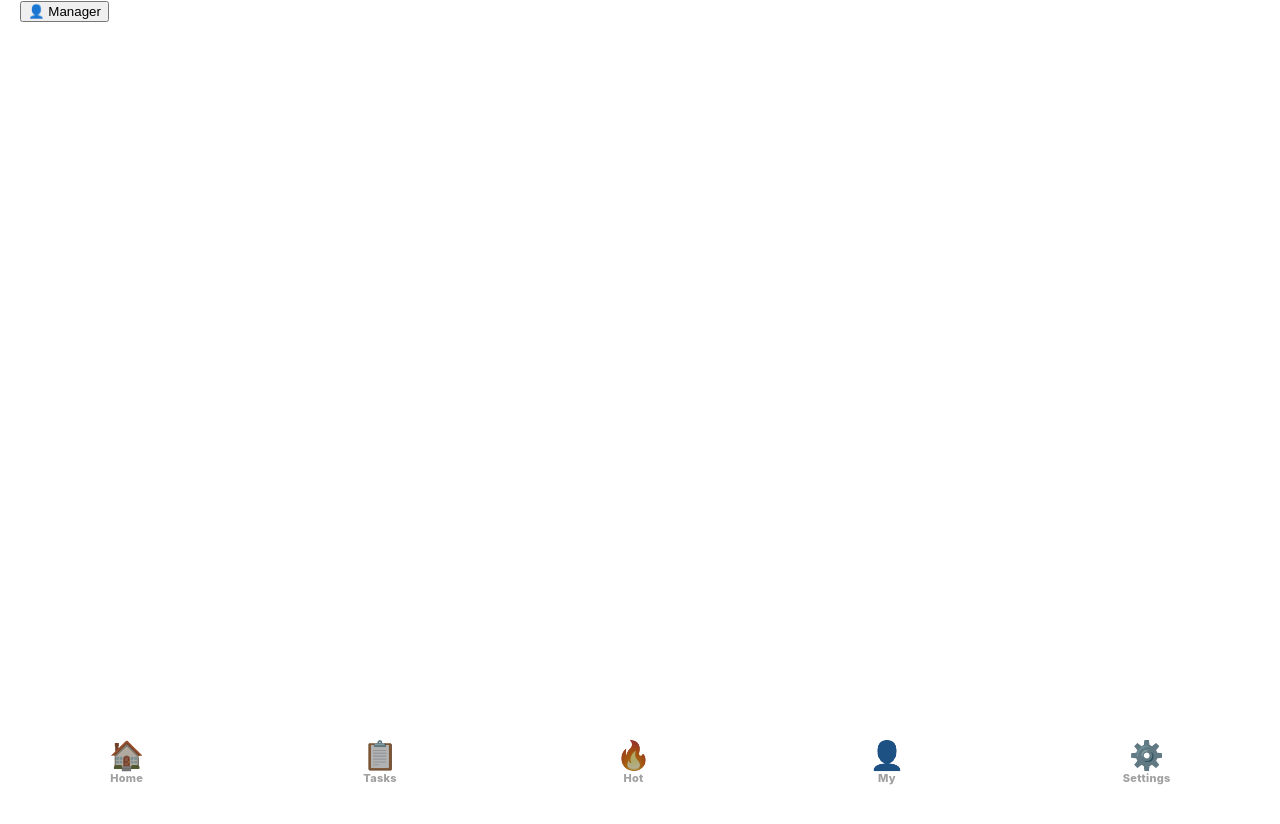
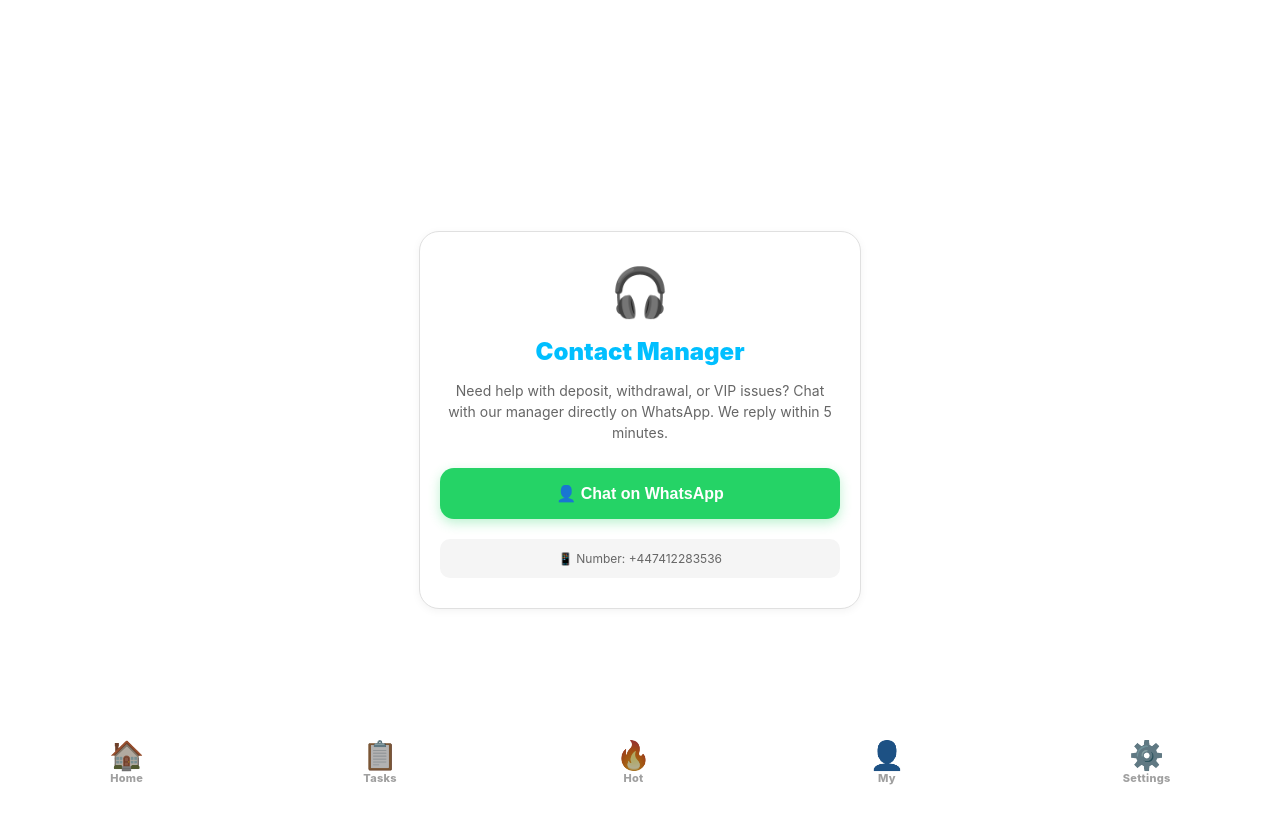
Before and after one commit to Molly256/palamedes-pr, a Next.js app: page /manager in a window 1280 px wide. Shown: the top 824 px of the page. Before the commit the page ends 800 px from the top, so only its background shows below. Built offline with nearby package versions, Linux system fonts and the light colour scheme.

Commit message:
Push all files: API, Dashboard, My, Manager

```diff
--- a/app/manager/page.js
+++ b/app/manager/page.js
@@ -1,13 +1,97 @@
+'use client'
+import Card from '../../components/Card'
+
 export default function ManagerPage() {
-  const phone = "447412283536"
-  const waLink = `https://wa.me/${phone}?text=Hello%20Manager`
+  const phone = "447412283536" // Change this to your real manager WhatsApp with country code
+  const waLink = `https://wa.me/${phone}?text=Hello%20Manager%20-%20Palamedes%20PR`
 
   return (
-    <button
-      onClick={() => window.open(waLink, "_blank")}
-      className="flex items-center gap-2 px-5 py-3 rounded-xl bg-[#25D366] hover:bg-[#1EBE57] active:bg-[#128C7E] text-white font-semibold shadow-lg transition"
-    >
-      👤 Manager
-    </button>
+    <Card>
+      <main style={{
+        minHeight: '100vh',
+        background: '#FFFFFF',
+        padding: '20px',
+        paddingBottom: '96px', // space for BottomNav
+        display: 'flex',
+        flexDirection: 'column',
+        alignItems: 'center',
+        justifyContent: 'center'
+      }}>
+        <div style={{
+          background: '#FFFFFF',
+          border: '1px solid #E0E0E0',
+          borderRadius: '20px',
+          padding: '30px 20px',
+          textAlign: 'center',
+          maxWidth: '400px',
+          width: '100%',
+          boxShadow: '0 2px 8px rgba(0,0,0,0.05)'
+        }}>
+          <div style={{ fontSize: '48px', marginBottom: '15px' }}>🎧</div>
+
+          <h1 style={{
+            fontSize: '24px',
+            fontWeight: '900',
+            color: '#00BFFF',
+            marginBottom: '12px'
+          }}>
+            Contact Manager
+          </h1>
+
+          <p style={{
+            fontSize: '14px',
+            color: '#666',
+            marginBottom: '25px',
+            lineHeight: '1.5'
+          }}>
+            Need help with deposit, withdrawal, or VIP issues?
+            Chat with our manager directly on WhatsApp.
+            We reply within 5 minutes.
+          </p>
+
+          <button
+            onClick={() => window.open(waLink, "_blank")}
+            style={{
+              width: '100%',
+              display: 'flex',
+              alignItems: 'center',
+              justifyContent: 'center',
+              gap: '10px',
+              padding: '16px 20px',
+              borderRadius: '14px',
+              background: '#25D366',
+              border: 'none',
+              color: 'white',
+              fontWeight: '900',
+              fontSize: '16px',
+              boxShadow: '0 4px 12px rgba(37, 211, 102, 0.3)',
+              cursor: 'pointer',
+              transition: 'all 0.2s'
+            }}
+            onMouseDown={(e) => {
+              e.currentTarget.style.transform = 'scale(0.97)'
+              e.currentTarget.style.boxShadow = '0 2px 6px rgba(37, 211, 102, 0.3)'
+            }}
+            onMouseUp={(e) => {
+              e.currentTarget.style.transform = 'scale(1)'
+              e.currentTarget.style.boxShadow = '0 4px 12px rgba(37, 211, 102, 0.3)'
+            }}
+          >
+            👤 Chat on WhatsApp
+          </button>
+
+          <div style={{
+            marginTop: '20px',
+            padding: '12px',
+            background: '#f5f5f5',
+            borderRadius: '10px',
+            fontSize: '12px',
+            color: '#666'
+          }}>
+            📱 Number: +{phone}
+          </div>
+        </div>
+      </main>
+    </Card>
   )
 }
```
